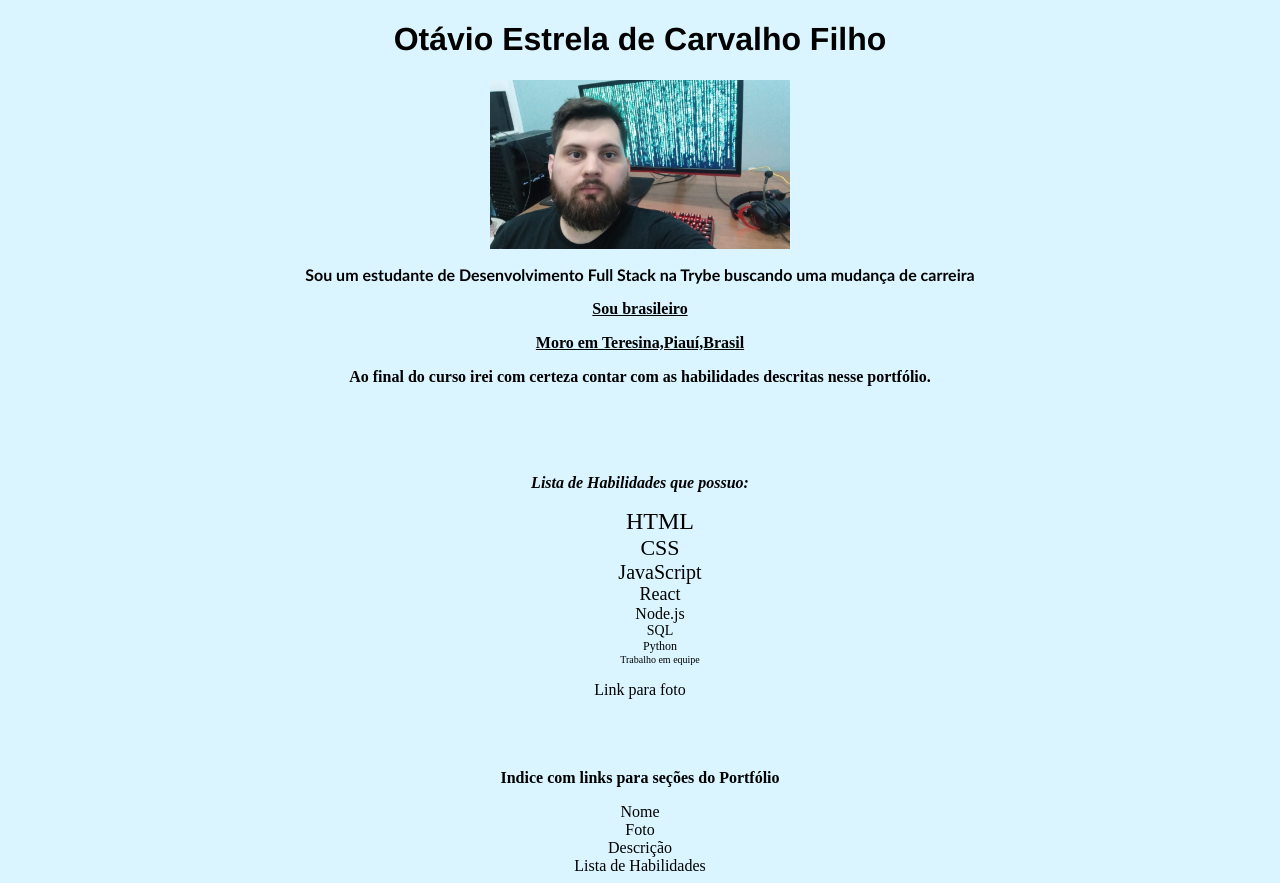
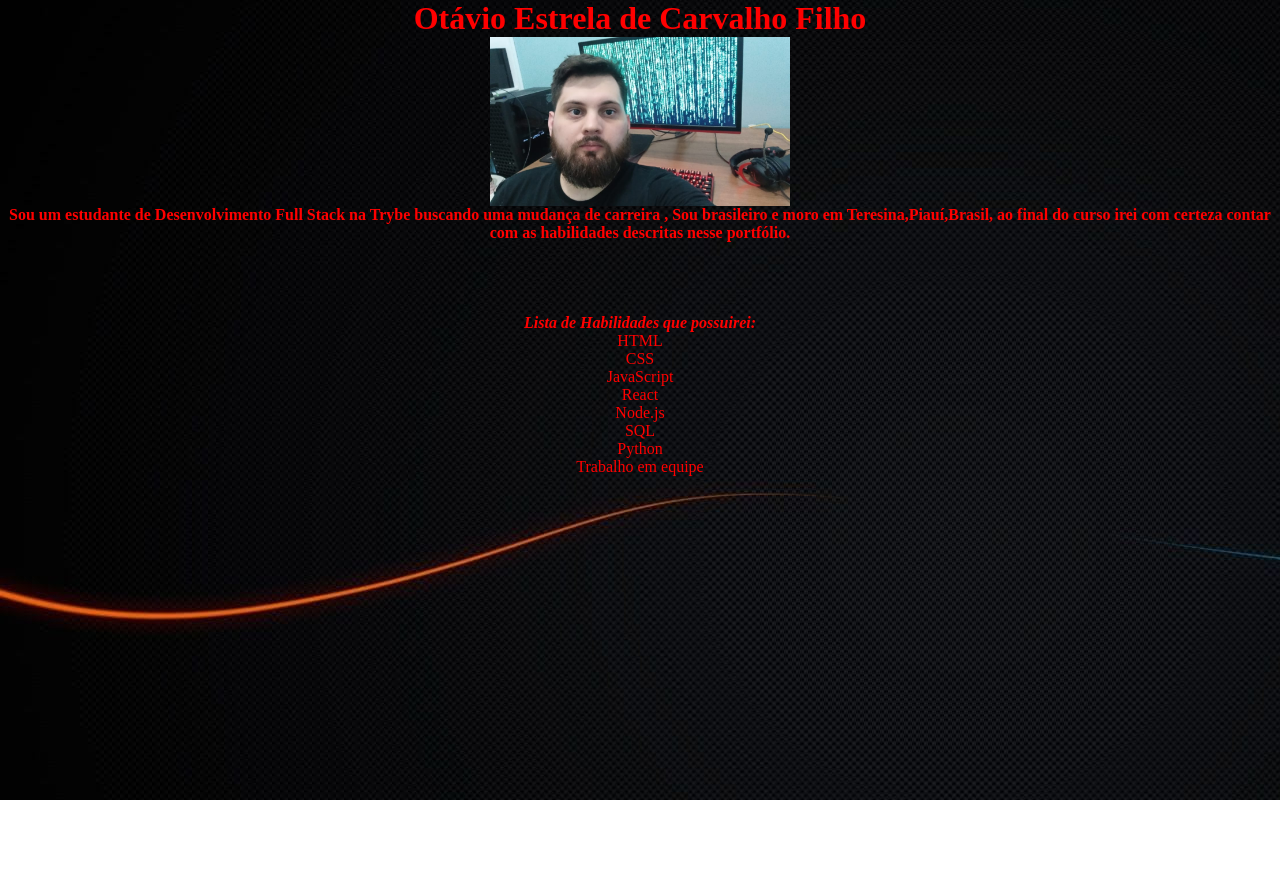
Before and after one commit to otavioecf/otavioecf.github.io, a plain HTML site: page index.html in a window 1280 px wide. After the commit the page ends 800 px from the top, so only its background shows below. Drawn offline with Linux system fonts and the light colour scheme.

Commit message:
atualiza

```diff
--- a/index.html
+++ b/index.html
@@ -7,28 +7,27 @@
     <style></style>
   </head>
   <body>
-    <h1 id="name" class="name">Otávio Estrela de Carvalho Filho</h1>
-    <img id="image" src="FotoLinkedin.jpeg" width="300px" alt="Foto de perfil do linkedin e github">
-    <p id="texto" class="descricao">Sou um estudante de Desenvolvimento Full Stack na Trybe buscando uma mudança de carreira</p>
-    <p class="Sublinhado">Sou brasileiro</p>
-    <p class="Sublinhado">Moro em Teresina,Piauí,Brasil</p>
-    <p>Ao final do curso irei com certeza contar com as habilidades descritas nesse portfólio.</p>
-    <p><br><br><br><br><em>Lista de Habilidades que possuo:</em></p>
-    <ul id="list">
-      <li class="HTML">HTML</li>
-      <li class="CSS">CSS</li>
-      <li class="JavaScript">JavaScript</li>
-      <li class="React">React</li>
-      <li class="Nodejs">Node.js</li>
-      <li class="SQL">SQL</li>
-      <li class="Python">Python</li>
-      <li class="Equipe">Trabalho em equipe</li>
+    <div>
+    <h1>Otávio Estrela de Carvalho Filho</h1>
+    </div>
+    <div>
+    <img src="FotoLinkedin.jpeg" width="300px" alt="Foto de perfil do linkedin e github">
+    </div>
+    <div>
+    <p>Sou um estudante de Desenvolvimento Full Stack na Trybe buscando uma mudança de carreira , Sou brasileiro e moro em Teresina,Piauí,Brasil, ao final do curso irei com certeza contar com as habilidades descritas nesse portfólio.</p>
+    </div>
+    <div>
+    <p><br><br><br><br><em>Lista de Habilidades que possuirei:</em></p>
+    <ul>
+      <li>HTML</li>
+      <li>CSS</li>
+      <li>JavaScript</li>
+      <li>React</li>
+      <li>Node.js</li>
+      <li>SQL</li>
+      <li>Python</li>
+      <li>Trabalho em equipe</li>
     </ul>
-    <a href="#image" target="_self">Link para foto</a>
-    <p><br><br><br>Indice com links para seções do Portfólio</p>
-    <a href="name" target="_self">Nome</a><br>
-    <a href="image" target="_self">Foto</a><br>
-    <a href="texto" target="_self">Descrição</a><br>
-    <a href="list" target="_self">Lista de Habilidades</a><br>
+    </div>
     </body>
 </html>
--- a/style.css
+++ b/style.css
@@ -1,6 +1,11 @@
+*{
+    margin: 0;
+    padding: 0;
+}
 body{
-    background-color: #DAF5FF;
+    background-image: url(DevBack.jpg);
     text-align: center;
+    color: red;
 }
 img {
     display: block;
@@ -13,40 +18,3 @@ ul {
 p{
     font-weight: bold;
 }
-a {
-  text-decoration: none;
-  color: black;
-}
-.Sublinhado{
-    text-decoration: underline;
-}
-.name{
-    font-family: 'Franklin Gothic Medium', 'Arial Narrow', Arial, sans-serif;
-}
-.descricao{
-    font-family: 'Trebuchet MS', 'Lucida Sans Unicode', 'Lucida Grande', 'Lucida Sans', Arial, sans-serif;
-}
-.HTML{
-    font-size: 24px;
-}
-.CSS{
-    font-size: 22px;
-}
-.JavaScript{
-    font-size: 20px;
-}
-.React{
-    font-size: 18px;
-}
-.Nodejs{
-    font-size: 16px;
-}
-.SQL{
-    font-size: 14px;
-}
-.Python{
-    font-size: 12px;
-}
-.Equipe{
-    font-size: 10px;
-}
```
Also changed, not shown: DevBack.jpg (added).
